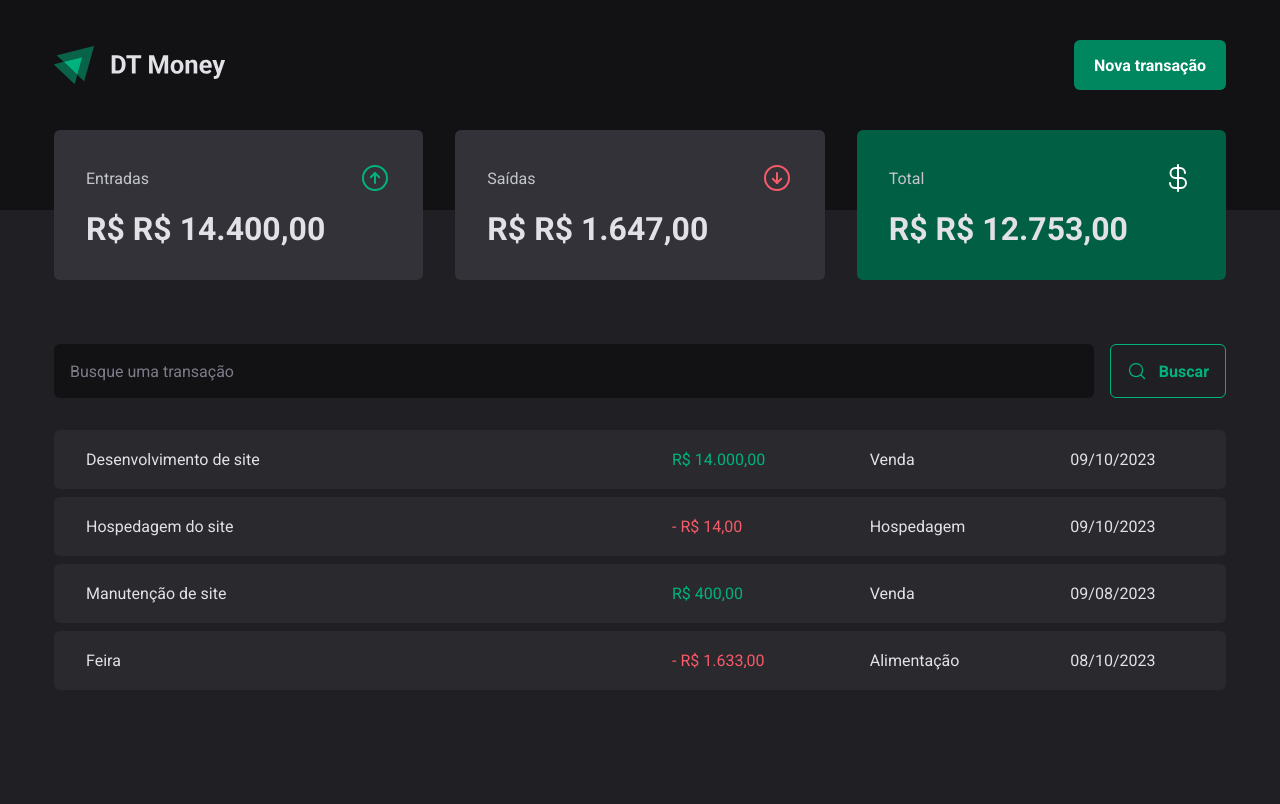
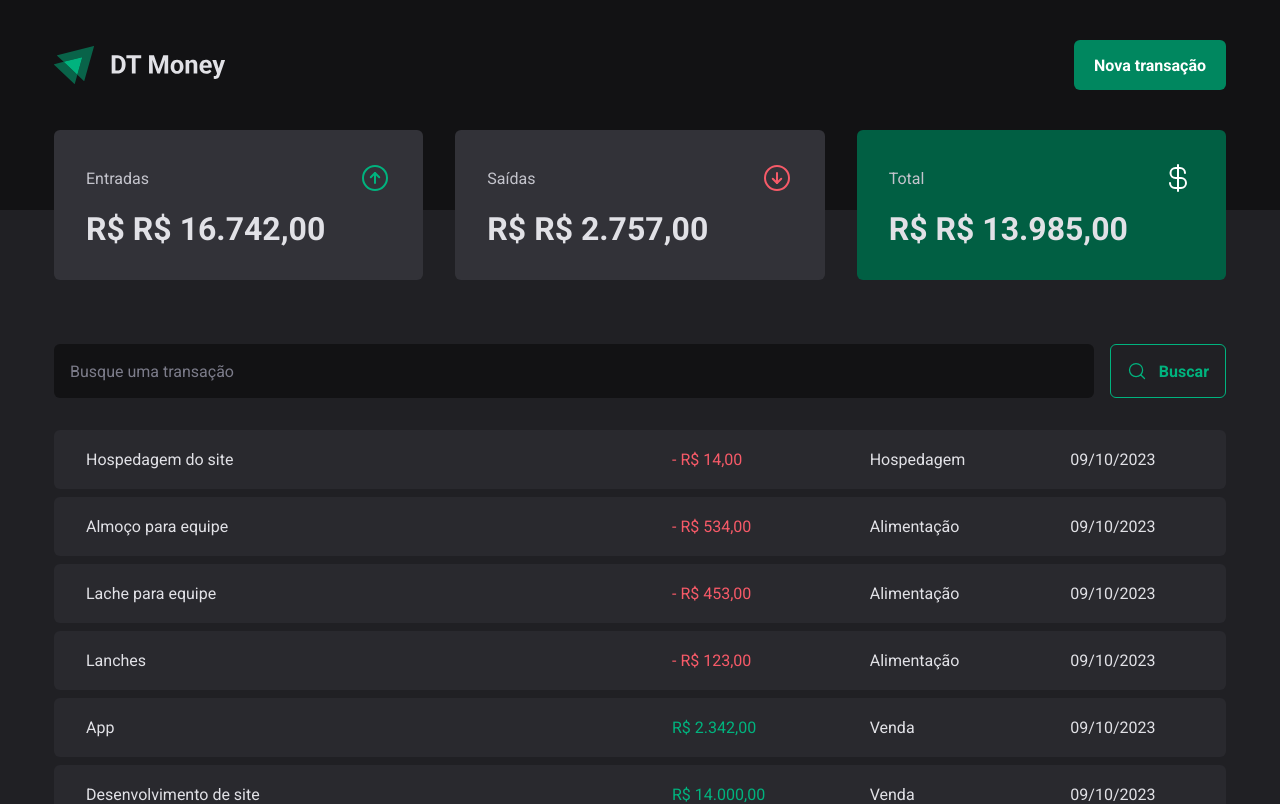
Before and after one commit to burn-c/dt-money-vite, a React (Vite) app: page / in a window 1280 px wide. Shown: the top 804 px of the page. Built offline with nearby package versions, Linux system fonts and the light colour scheme; data requests are answered from the project's data file; the HTML template or start-up script is replaced by a standard one.

Commit message:
feat(NewTransactionModal-TransactionContext): adds createtrasaction function

```diff
--- a/server.json
+++ b/server.json
@@ -1,5 +1,6 @@
 {
-  "transactions": [{
+  "transactions": [
+    {
       "id": 1,
       "description": "Desenvolvimento de site",
       "type": "income",
@@ -30,5 +31,38 @@
       "category": "Alimentação",
       "price": 1633,
       "createdAt": "2023-10-08T10:45:27.610Z"
-  }]
+    },
+    {
+      "type": "income",
+      "description": "App",
+      "price": 2342,
+      "category": "Venda",
+      "createdAt": "2023-10-09T05:50:59.700Z",
+      "id": 5
+    },
+    {
+      "type": "outcome",
+      "description": "Lanches",
+      "price": 123,
+      "category": "Alimentação",
+      "createdAt": "2023-10-09T06:04:38.387Z",
+      "id": 6
+    },
+    {
+      "type": "outcome",
+      "description": "Lache para equipe",
+      "price": 453,
+      "category": "Alimentação",
+      "createdAt": "2023-10-09T06:05:28.508Z",
+      "id": 7
+    },
+    {
+      "type": "outcome",
+      "description": "Almoço para equipe",
+      "price": 534,
+      "category": "Alimentação",
+      "createdAt": "2023-10-09T06:06:37.153Z",
+      "id": 8
     }
+  ]
+}
--- a/src/components/NewTransactionModal/index.tsx
+++ b/src/components/NewTransactionModal/index.tsx
@@ -1,3 +1,4 @@
+import { useContext } from 'react'
 import * as Dialog from '@radix-ui/react-dialog'
 import { ArrowCircleDown, ArrowCircleUp, X } from 'phosphor-react'
 import * as z from 'zod'
@@ -11,6 +12,8 @@ import {
   TransactionTypeButton,
 } from './styles'
 
+import { TransactionsContext } from '../../contexts/TransactionsContext'
+
 const newTransactionsFormSchema = z.object({
   description: z.string(),
   price: z.number(),
@@ -21,19 +24,24 @@ const newTransactionsFormSchema = z.object({
 type NewTransactionFormInputs = z.infer<typeof newTransactionsFormSchema>
 
 export default function NewTransactionModal() {
+  const { createTrasaction } = useContext(TransactionsContext)
+
   const {
     control,
     register,
     handleSubmit,
     formState: { isSubmitting },
+    reset,
   } = useForm<NewTransactionFormInputs>({
     defaultValues: {
       type: 'income',
     },
   })
 
-  function handleCreateNewTransaction(data: NewTransactionFormInputs) {
-    console.log(data)
+  async function handleCreateNewTransaction(data: NewTransactionFormInputs) {
+    await createTrasaction(data)
+
+    reset()
   }
 
   return (
--- a/src/contexts/TransactionsContext.tsx
+++ b/src/contexts/TransactionsContext.tsx
@@ -10,9 +10,12 @@ interface Transaction {
   createdAt: string
 }
 
+interface CreateTrasactionInput extends Omit<Transaction, 'id' | 'createdAt'> {}
+
 interface TransactionsContextType {
   transactions: Transaction[]
   fetchTransactions: (query?: string) => Promise<void>
+  createTrasaction: (data: CreateTrasactionInput) => Promise<void>
 }
 
 interface TransactionsProviderProps {
@@ -27,6 +30,8 @@ export function TransactionsProvider({ children }: TransactionsProviderProps) {
   async function fetchTransactions(query?: string) {
     const response = await api.get('transactions', {
       params: {
+        _sort: 'createdAt',
+        _order: 'desc',
         q: query,
       },
     })
@@ -34,12 +39,23 @@ export function TransactionsProvider({ children }: TransactionsProviderProps) {
     setTrasactions(response.data)
   }
 
+  async function createTrasaction(data: CreateTrasactionInput) {
+    const response = await api.post('transactions', {
+      ...data,
+      createdAt: new Date(),
+    })
+
+    setTrasactions((state) => [response.data, ...state])
+  }
+
   useEffect(() => {
     fetchTransactions()
   }, [])
 
   return (
-    <TransactionsContext.Provider value={{ transactions, fetchTransactions }}>
+    <TransactionsContext.Provider
+      value={{ createTrasaction, transactions, fetchTransactions }}
+    >
       {children}
     </TransactionsContext.Provider>
   )
```
Lines whose indentation alone changed are shown as unchanged.
